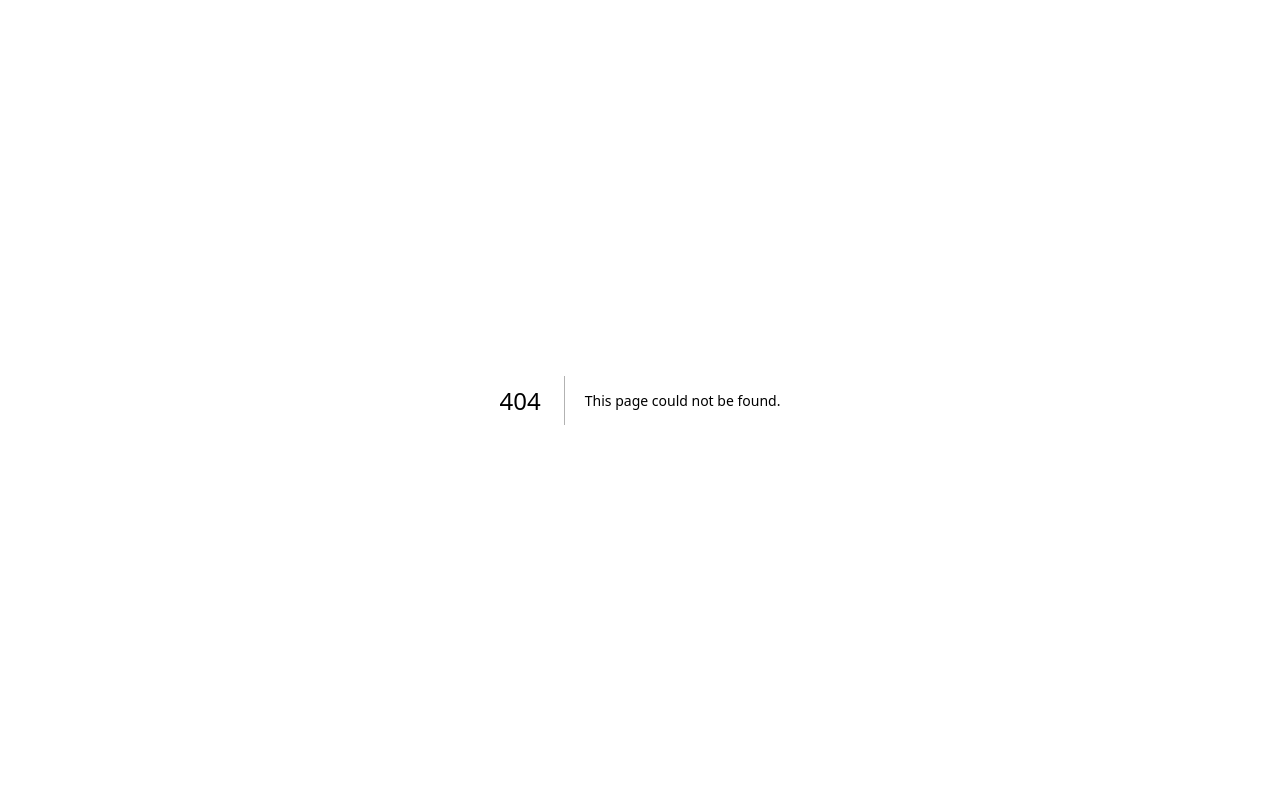
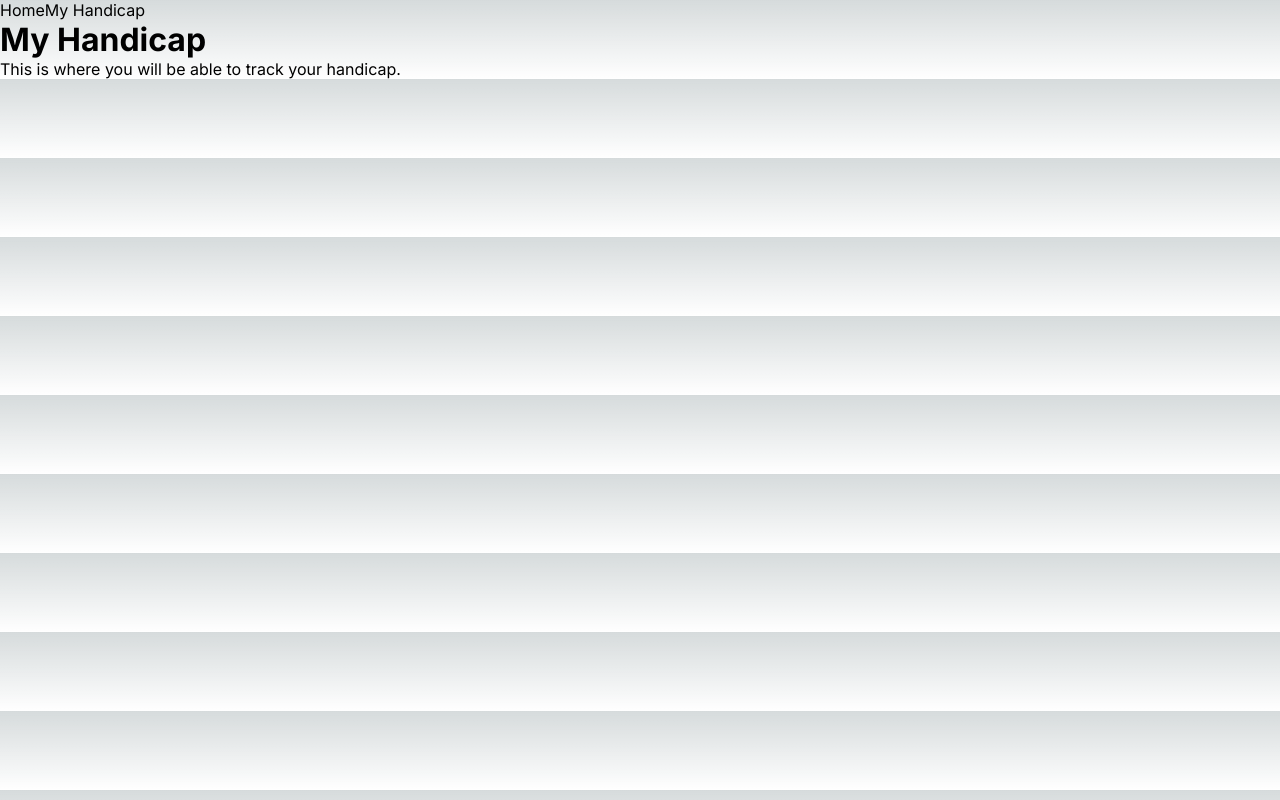
Before and after one commit to cdziedzic/AI-Golf-Handicap, a Next.js app: page /hdcp in a window 1280 px wide. Before the commit this address had no page. Built offline with nearby package versions, Linux system fonts and the light colour scheme.

Commit message:
setup basic routing

```diff
--- /dev/null
+++ b/src/app/hdcp/page.jsx
@@ -0,0 +1,10 @@
+export default function HdcpPage() {
+  return (
+    <main>
+      <h1>My Handicap</h1>
+      <p>
+        This is where you will be able to track your handicap.
+      </p>
+    </main>
+  );
+}
--- a/src/app/layout.js
+++ b/src/app/layout.js
@@ -1,17 +1,28 @@
 import { Inter } from "next/font/google";
+import Link from "next/link";
 import "./globals.css";
 
 const inter = Inter({ subsets: ["latin"] });
 
 export const metadata = {
-  title: "Create Next App",
-  description: "Generated by create next app",
+  title: "AI Handicap Tracker",
+  description: "Generated by create-next-app",
 };
 
 export default function RootLayout({ children }) {
   return (
     <html lang="en">
-      <body className={inter.className}>{children}</body>
+      <body className={inter.className}>
+       <nav>
+            <Link href="/">
+              Home
+            </Link>
+            <Link href="/hdcp">
+              My Handicap
+            </Link>
+          </nav>
+          {children}
+      </body>
     </html>
   );
 }
```
Also changed, not shown: 1 other file (tests, documents, lock files or other folders).
